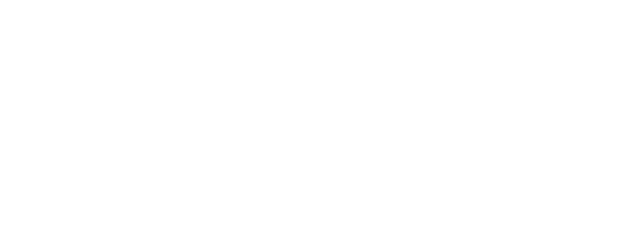
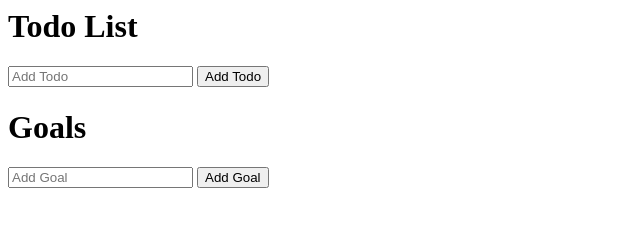
Before and after one commit to arjunht/reactnd-redux-todos-goals, a plain HTML site: page index.html in a window 1280 px wide. Shown: the whole page, without its empty margins (0-640 px from the left). Drawn offline with Linux system fonts and the light colour scheme.

Commit message:
Add areas for todo list and goals

```diff
--- a/index.html
+++ b/index.html
@@ -3,6 +3,18 @@
 		<title>My Todos Goals</title>
 	</head>
 	<body>
+		<div>
+			<h1>Todo List</h2>
+			<input id='todo' type='text' placeholder='Add Todo' />
+			<button id='todoBtn'>Add Todo</button>
+			<ul id='todos'></ul>
+		</div>
+		<div>
+			<h1>Goals</h1>
+			<input id='goal' type='text' placeholder='Add Goal' />
+			<button id='goalBtn'>Add Goal</button>
+			<ul id='goals'></ul>
+		</div>
 		<script type='text/javascript'>
 			// Library Code
 			function createStore (reducer) {
```
